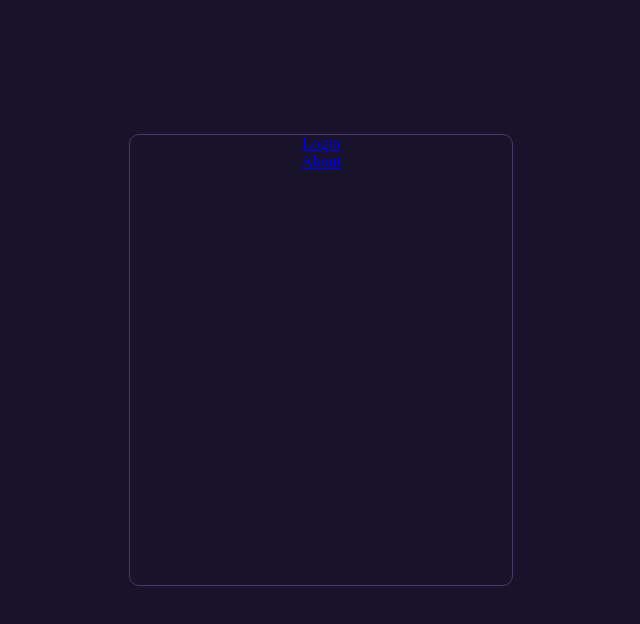
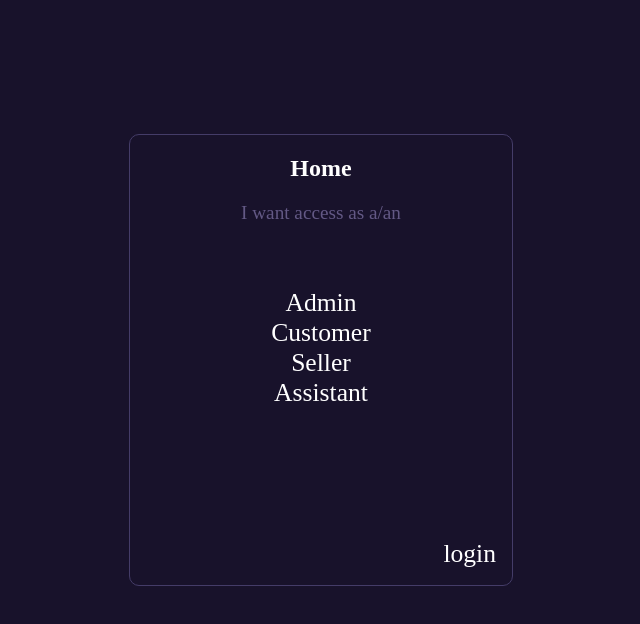
Before and after one commit to hacagahasanli/role-based-auth-via-routing, a React (Vite) app: page / in a window 1280 px wide. Shown: the top 624 px of the page, without its empty margins (319-959 px from the left). Built offline with nearby package versions, Linux system fonts and the light colour scheme.

Commit message:
Home Page Created

```diff
--- a/src/pages/Home/index.jsx
+++ b/src/pages/Home/index.jsx
@@ -4,13 +4,51 @@ import { Card } from "../../components";
 
 const Home = () => {
     return <Card>
-        <Link to="/login">Login</Link>
-        <Link>About</Link>
+        <h2 style={{ color: "#ffffff" }}>Home</h2>
+        <AccessContainer>
+            <span>I want access as a/an</span>
+            <div>
+                <NavLink to="admin">Admin</NavLink>
+                <NavLink to="customer">Customer</NavLink>
+                <NavLink to="seller">Seller</NavLink>
+                <NavLink to="assistant">Assistant</NavLink>
+            </div>
+        </AccessContainer>
+        <div>
+            <NavLink to="/login" style={{ position: "absolute", bottom: "1rem", right: "1rem" }}>login</NavLink>
+        </div>
     </Card>
 }
 
+
+const AccessContainer = styled.div`
+    display: flex;
+    align-items: center;
+    flex-direction: column;
+    gap:4rem;
+    text-align: center;
+        span{
+            font-size: 1.2rem;
+            font-size: 600;
+            color: #635985;
+        }
+        div{
+            display: flex;
+            flex-direction: column;
+            align-items: center;
+        }
+
+`
+
 const NavLink = styled(Link)`
-
+    text-decoration: none;
+    font-size: 1.6rem;
+    font-weight: 500;
+    color: #ffffff;
+    :hover{
+       color: #635985;
+       text-decoration: underline;
+    }
 
 `
 
--- a/src/shared/Card/index.jsx
+++ b/src/shared/Card/index.jsx
@@ -5,6 +5,7 @@ export const Card = ({ children }) => <StyledCard>
 </StyledCard>
 
 const StyledCard = styled.div`
+    position: relative;
     width: 350px;
     min-height: 450px;
     border-radius: 10px;
```
